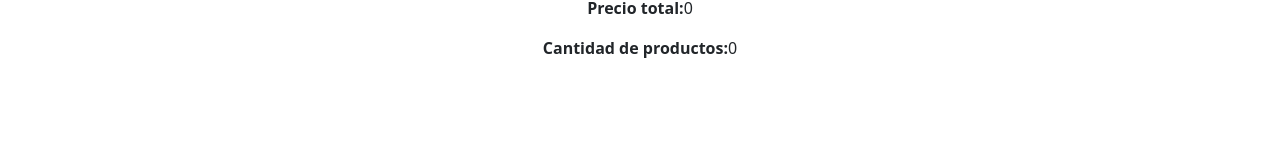
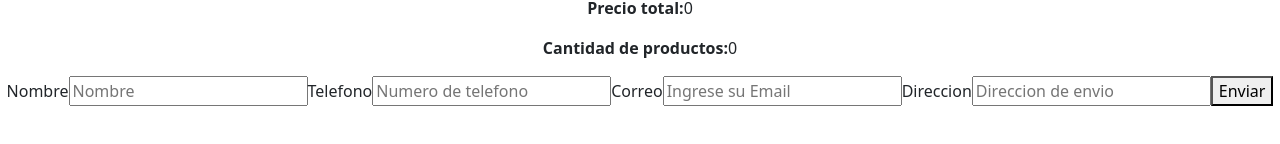
Before and after one commit to FacundoCaamano/perifericos-caamano, a React (Create React App) app: page /cart in a window 1280 px wide. Shown: the part 472-616 px from the top of the page. Built offline with nearby package versions, Linux system fonts and the light colour scheme.

Commit message:
agregando ordenes de compras al firestore

```diff
--- a/src/components/CartContainer/CartContainer.jsx
+++ b/src/components/CartContainer/CartContainer.jsx
@@ -1,17 +1,45 @@
-import { useContext } from "react"
+import { useContext,useState } from "react"
 import { CartContext } from "../../context/CartContext"
+import { db } from "../../utils/firebase"
+import { collection, addDoc } from "firebase/firestore"
+
 
 export const CartContainer =()=>{
     const value =useContext(CartContext)
-    const {productosCarrito,getTotalPrice, getTotalProducts,removeItem}=value
-    console.log(productosCarrito)
+    const {productosCarrito,getTotalPrice, getTotalProducts,removeItem}=value;
+    const [compraId,setCompraId]=useState('')
+
+
+    const sendOrden=(evt)=>{
+        evt.preventDefault();
+        const compra ={
+            buyer:{
+                name: evt.target[0].value,
+                phone: evt.target[1].value,
+                email: evt.target[2].value,
+                direccion:evt.target[3].value
+            },
+            items: productosCarrito,
+            total: getTotalPrice()
+        }
+        //crear referencia
+        const queryRef=collection(db,"orders")
+        //informacion que vamos a agregar
+        addDoc(queryRef, compra).then((resultado)=>{
+            console.log(resultado)
+            setCompraId(resultado.id)
+        })
+
+
+    }
+
     return(
     <div>
         <p>pagina de carrito</p>
         <div>
             {
                 productosCarrito.map((producto)=>(
-                    <div>
+                    <div key={producto.id}>
                         <h3>id:{producto.id}</h3>
                         <img style={{width:300}} src={producto.img} alt="foto produucto"/>
                         <h2>marca y modelo :{producto.marca} {producto.modelo}</h2>
@@ -23,6 +51,22 @@ export const CartContainer =()=>{
             }
             <p><strong>Precio total:</strong>{getTotalPrice()}</p>
             <p><strong>Cantidad de productos:</strong>{getTotalProducts()}</p>
+            <form onSubmit={sendOrden}>
+                <label>Nombre</label>
+                <input type="text" placeholder="Nombre" />
+                <label>Telefono</label>
+                <input type="number" placeholder="Numero de telefono" />
+                <label>Correo</label>
+                <input type="email" placeholder="Ingrese su Email" />
+                <label>Direccion</label>
+                <input type="direccion" placeholder="Direccion de envio" />
+                <button type="submit">Enviar</button>
+
+            </form>
+            <div>
+                {compraId && <h3>el id de su compra es {compraId}</h3>}
+
+            </div>
         </div>
     </div>
     )
--- a/src/components/Item/Item.css
+++ b/src/components/Item/Item.css
@@ -4,16 +4,28 @@
 }
 
 .producto__foto{
-    width: 320px;
-    height: 220px;
+   height: 200px;
+}
+
+.contenedor__producto--foto{
+    display: flex;
+    justify-content: center;
+    align-items: center;
+}
+
+.contenedor__producto--info{
+    display: flex;
+    flex-direction: column;
+    align-items: flex-start;
 }
 
 .contenedor__card{
     border: 3px double rgb(208, 136, 221);
     border-radius: 20px;
     padding: 10px;
-    width: 340px;
     display: flex;
-    flex-wrap: wrap;
-    margin: 20px;
+    flex-direction: column;
+    justify-content: space-between;
+    margin: 18px;
+    width: 600px;
 }
--- a/src/components/Item/Item.jsx
+++ b/src/components/Item/Item.jsx
@@ -3,8 +3,14 @@ import {Link} from 'react-router-dom'
 export const Item =({info})=>{
     return(
         <Link to={`/item/${info.id}`} className="contenedor__card">
-            <img className="producto__foto" src={info.img} alt="" />
-            <p className="porducto__nombre">{info.marca} {info.modelo}</p>
+            <div className="contenedor__producto--foto">
+                <img className="producto__foto" src={info.img} alt="" />
+            </div>
+            <div className="contenedor__producto--info">
+                <p className="porducto__nombre">{info.marca} </p>
+                <p>{info.modelo}</p>
+                <p>{info.price}</p>
+            </div>
         </Link>
     )
 
--- a/src/utils/firebase.js
+++ b/src/utils/firebase.js
@@ -18,7 +18,7 @@ const firebaseConfig = {
 // Initialize Firebase
 const app= initializeApp(firebaseConfig);
 
-export const db=getFirestore(app)
+export const db = getFirestore(app)
 
 
 //crear una stancia
```
